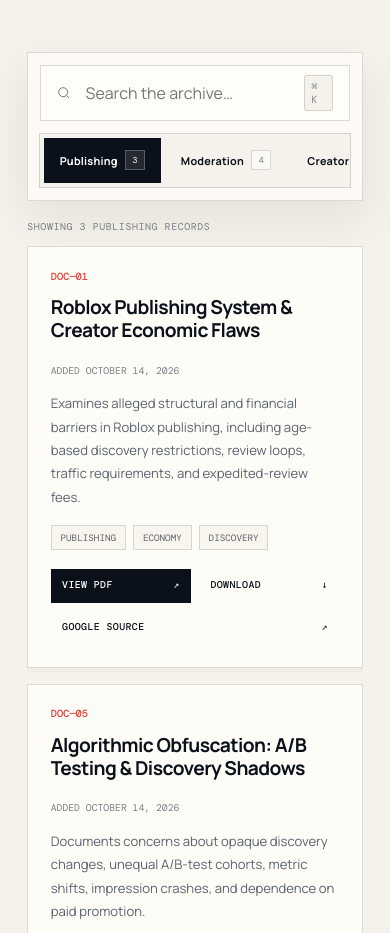
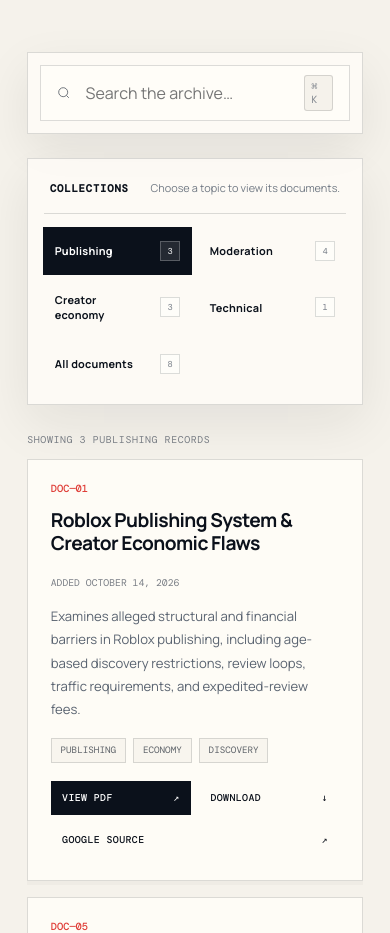
Before and after one commit to Hamgram77/roblox-secret-archives, a plain HTML site: page index.html in a window 390 px wide. Shown: the part 1400-2333 px from the top of the page. Drawn offline with nearby package versions, Linux system fonts and the light colour scheme; a web font is replaced by a local one.

Commit message:
Turn archive filters into true collection subtabs

```diff
--- a/app.js
+++ b/app.js
@@ -149,12 +149,12 @@
 });
 
 document.querySelector(".filters").addEventListener("keydown", (event) => {
-  if (!["ArrowLeft", "ArrowRight", "Home", "End"].includes(event.key)) return;
+  if (!["ArrowLeft", "ArrowRight", "ArrowUp", "ArrowDown", "Home", "End"].includes(event.key)) return;
   event.preventDefault();
   const currentIndex = filters.findIndex((filter) => filter.dataset.filter === activeFilter);
   let nextIndex = currentIndex;
-  if (event.key === "ArrowRight") nextIndex = (currentIndex + 1) % filters.length;
-  if (event.key === "ArrowLeft") nextIndex = (currentIndex - 1 + filters.length) % filters.length;
+  if (event.key === "ArrowRight" || event.key === "ArrowDown") nextIndex = (currentIndex + 1) % filters.length;
+  if (event.key === "ArrowLeft" || event.key === "ArrowUp") nextIndex = (currentIndex - 1 + filters.length) % filters.length;
   if (event.key === "Home") nextIndex = 0;
   if (event.key === "End") nextIndex = filters.length - 1;
   selectFilter(filters[nextIndex], true);
--- a/index.html
+++ b/index.html
@@ -88,15 +88,24 @@
             <input id="archive-search" type="search" placeholder="Search the archive…" autocomplete="off" />
             <kbd>⌘ K</kbd>
           </label>
-          <div class="filters" role="tablist" aria-label="Browse archive by topic">
+        </div>
+
+        <div class="archive-browser">
+          <aside class="archive-tab-panel" aria-label="Archive collections">
+            <div class="archive-tab-heading">
+              <span>Collections</span>
+              <p>Choose a topic to view its documents.</p>
+            </div>
+            <div class="filters" role="tablist" aria-label="Browse archive by topic" aria-orientation="vertical">
               <button class="filter is-active" id="archive-tab-publishing" type="button" role="tab" data-filter="publishing" aria-selected="true" aria-controls="archive-list" tabindex="0">Publishing <span>3</span></button>
               <button class="filter" id="archive-tab-moderation" type="button" role="tab" data-filter="moderation" aria-selected="false" aria-controls="archive-list" tabindex="-1">Moderation <span>4</span></button>
               <button class="filter" id="archive-tab-economy" type="button" role="tab" data-filter="economy" aria-selected="false" aria-controls="archive-list" tabindex="-1">Creator economy <span>3</span></button>
               <button class="filter" id="archive-tab-technical" type="button" role="tab" data-filter="technical" aria-selected="false" aria-controls="archive-list" tabindex="-1">Technical <span>1</span></button>
               <button class="filter" id="archive-tab-all" type="button" role="tab" data-filter="all" aria-selected="false" aria-controls="archive-list" tabindex="-1">All documents <span>8</span></button>
             </div>
-        </div>
+          </aside>
 
+          <div class="archive-results">
             <div class="result-meta" aria-live="polite">
               <span id="result-count">Showing 3 publishing records</span>
               <span>Sorted by document number</span>
@@ -108,6 +117,8 @@
               <h3>No records match that search.</h3>
               <p>Try a broader term or clear the current filter.</p>
               <button class="button button-primary" id="clear-search" type="button">Clear search</button>
+            </div>
+          </div>
         </div>
       </section>
 
--- a/professional.css
+++ b/professional.css
@@ -128,16 +128,22 @@
 .archive-section, .method-section { width: min(100%, 1580px); margin-inline: auto; padding-inline: clamp(1.25rem, 7vw, 7.5rem); }
 .section-heading { margin-bottom: 3.2rem; }
 .section-heading h2 { line-height: .98; letter-spacing: -.06em; }
-.archive-toolbar { gap: .75rem; padding: .75rem; background: rgba(255,253,248,.78); box-shadow: var(--shadow); }
+.archive-toolbar { grid-template-columns: 1fr; gap: .75rem; padding: .75rem; background: rgba(255,253,248,.78); box-shadow: var(--shadow); }
 .search-box { min-height: 56px; border-color: var(--line); transition: border-color .2s ease, box-shadow .2s ease; }
 .search-box:focus-within { box-shadow: 0 0 0 3px rgba(223,62,56,.09); }
 .search-box kbd { padding: .25rem .4rem; border: 1px solid var(--line); border-radius: 3px; background: var(--paper); }
-.filters { align-self: stretch; padding: 4px; border: 1px solid var(--line); background: var(--paper); }
-.filter { display: flex; align-items: center; justify-content: center; gap: .45rem; font-weight: 700; letter-spacing: .02em; white-space: nowrap; transition: color .2s ease, background .2s ease, box-shadow .2s ease; }
+.archive-browser { display: grid; grid-template-columns: minmax(190px, 230px) minmax(0, 1fr); gap: 1.5rem; align-items: start; margin-top: 1.5rem; }
+.archive-tab-panel { position: sticky; top: 96px; padding: 1rem; border: 1px solid var(--line); background: rgba(255,253,248,.78); box-shadow: var(--shadow); }
+.archive-tab-heading { padding: .35rem .35rem 1rem; border-bottom: 1px solid var(--line); }
+.archive-tab-heading > span { color: var(--ink); font: 800 .66rem var(--mono); letter-spacing: .08em; text-transform: uppercase; }
+.archive-tab-heading p { margin: .55rem 0 0; color: #717984; font-size: .68rem; line-height: 1.55; }
+.filters { display: flex; align-self: stretch; flex-direction: column; gap: .35rem; margin-top: .8rem; padding: 0; border: 0; background: transparent; }
+.filter { display: flex; width: 100%; min-height: 48px; align-items: center; justify-content: space-between; gap: .75rem; padding: .75rem; font-weight: 700; letter-spacing: .02em; text-align: left; white-space: normal; transition: color .2s ease, background .2s ease, box-shadow .2s ease; }
 .filter span { display: grid; min-width: 20px; height: 20px; padding-inline: 4px; place-items: center; color: #747b85; border: 1px solid var(--line); background: rgba(255,255,255,.45); font: .54rem var(--mono); }
 .filter.is-active span { color: white; border-color: rgba(255,255,255,.24); background: rgba(255,255,255,.1); }
 .filter:focus-visible { outline: 2px solid var(--red); outline-offset: 2px; }
-.result-meta { letter-spacing: .06em; }
+.archive-results { min-width: 0; }
+.result-meta { padding-top: .25rem; letter-spacing: .06em; }
 .archive-list { display: grid; grid-template-columns: repeat(2, minmax(0, 1fr)); gap: 1rem; border-top: 0; }
 .archive-card {
   position: relative;
@@ -328,8 +334,8 @@
 
 @media (max-width: 1100px) {
   .archive-toolbar { grid-template-columns: 1fr; }
-  .filters { overflow-x: auto; justify-content: flex-start; }
-  .filter { flex: 0 0 auto; }
+  .archive-browser { grid-template-columns: 190px minmax(0, 1fr); }
+  .archive-list { grid-template-columns: 1fr; }
 }
 
 @media (max-width: 900px) {
@@ -343,6 +349,11 @@
   .discussion-heading { align-items: start; flex-direction: column; }
   .discussion-grid { grid-template-columns: 1fr; }
   .discussion-form { border-right: 0; border-bottom: 1px solid rgba(255,255,255,.12); }
+  .archive-browser { grid-template-columns: 1fr; }
+  .archive-tab-panel { position: static; }
+  .archive-tab-heading { display: flex; align-items: baseline; justify-content: space-between; gap: 1rem; }
+  .archive-tab-heading p { margin: 0; }
+  .filters { display: grid; grid-template-columns: repeat(2, minmax(0, 1fr)); }
   .archive-list { grid-template-columns: 1fr; }
 }
 
```
Lines whose indentation alone changed are shown as unchanged.
